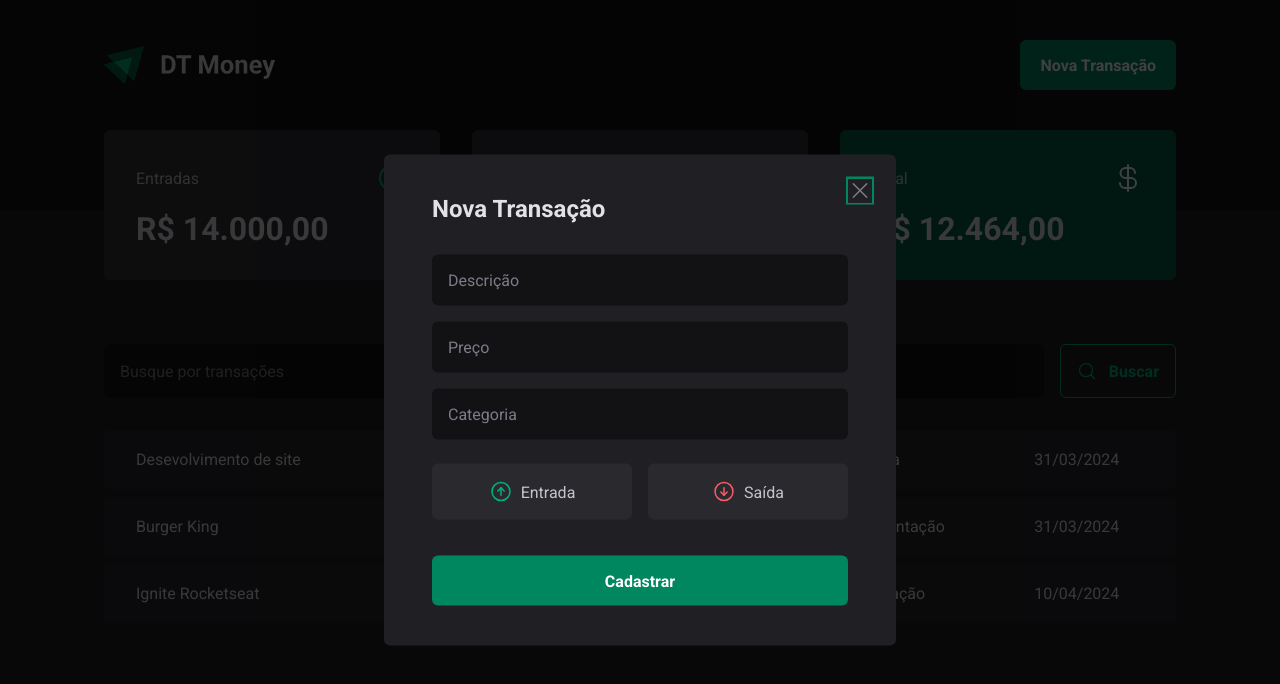
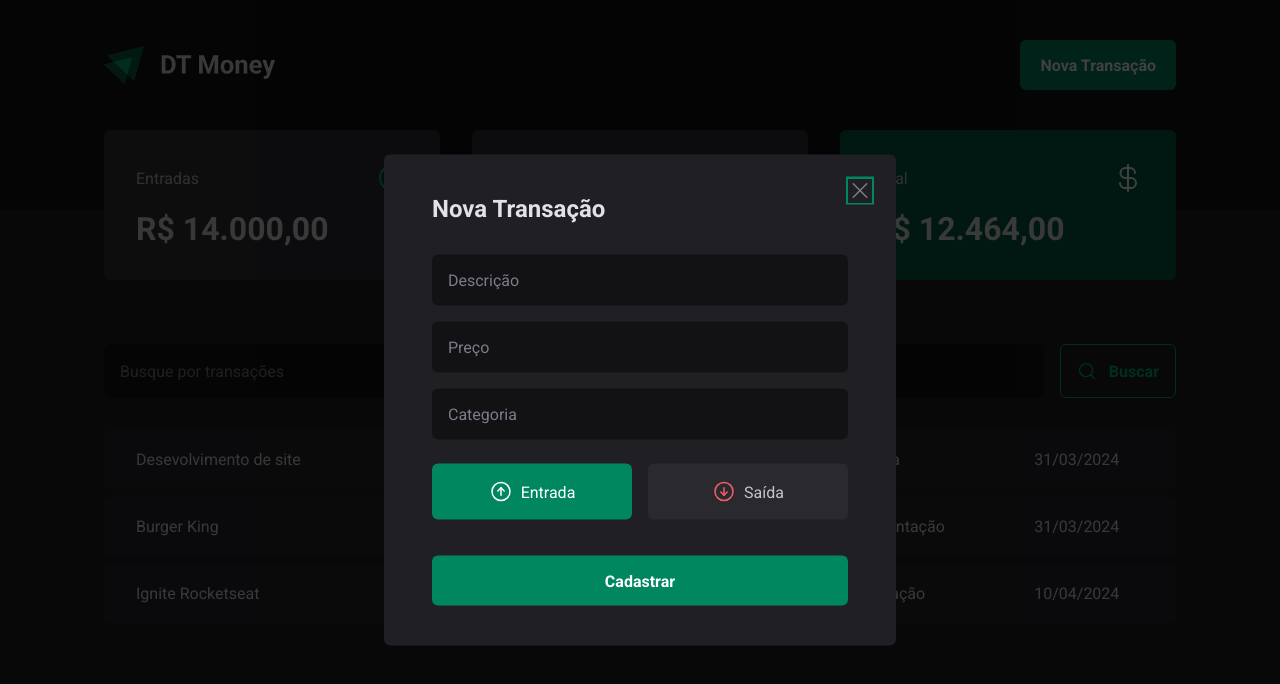
Before and after one commit to anacnogueira/ignite-reactsjs-04-dt-monet, a React (Vite) app: page / in a window 1280 px wide. Both pictures are taken after a click on the button "Nova Transação". Shown: the top 684 px of the page. Built offline with nearby package versions, Linux system fonts and the light colour scheme; data requests are answered from the project's data file.

Commit message:
Controlled components

```diff
--- a/src/components/NewTransactionModal/index.tsx
+++ b/src/components/NewTransactionModal/index.tsx
@@ -7,7 +7,7 @@
   TransactionTypeButton,
 } from "./styles";
 import { ArrowCircleDown, ArrowCircleUp, X } from "phosphor-react";
-import { useForm } from "react-hook-form";
+import { Controller, useForm } from "react-hook-form";
 import * as z from "zod";
 import { zodResolver } from "@hookform/resolvers/zod";
 
@@ -15,18 +15,22 @@
   description: z.string(),
   price: z.number(),
   category: z.string(),
-  //type: z.enum(["income", "outcome"]),
+  type: z.enum(["income", "outcome"]),
 });
 
 type NewTransactionFormInputs = z.infer<typeof newTransactionFormSchema>;
 
 export function NewTransactionModal() {
   const {
+    control,
     register,
     handleSubmit,
     formState: { isSubmitting },
   } = useForm<NewTransactionFormInputs>({
     resolver: zodResolver(newTransactionFormSchema),
+    defaultValues: {
+      type: "income",
+    },
   });
 
   async function handleCreateNewTransaction(data: NewTransactionFormInputs) {
@@ -61,7 +65,15 @@
             required
             {...register("category")}
           />
-          <TransactionType>
+          <Controller
+            control={control}
+            name="type"
+            render={({ field }) => {
+              return (
+                <TransactionType
+                  onValueChange={field.onChange}
+                  value={field.value}
+                >
                   <TransactionTypeButton variant="income" value="income">
                     <ArrowCircleUp size={24} />
                     Entrada
@@ -72,6 +84,10 @@
                     Saída
                   </TransactionTypeButton>
                 </TransactionType>
+              );
+            }}
+          />
+
           <button type="submit" disabled={isSubmitting}>
             Cadastrar
           </button>
```
Lines whose indentation alone changed are shown as unchanged.
